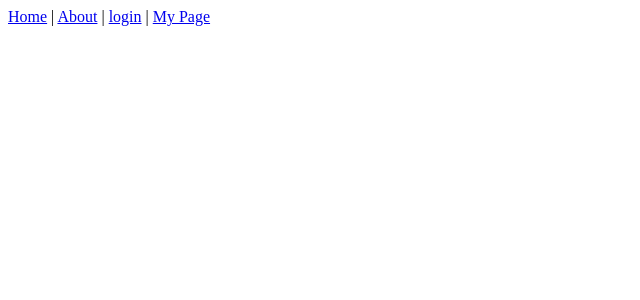
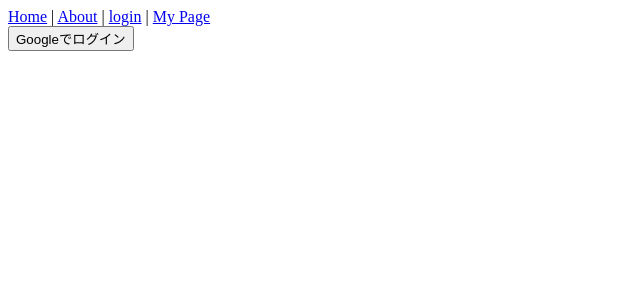
Before and after one commit to hoshiimamafarm/team-original-app, a Vue app: page /MyPage in a window 1280 px wide. Shown: the top 300 px of the page, without its empty margins (0-640 px from the left). Built offline with nearby package versions, Linux system fonts and the light colour scheme; no server answers.

Commit message:
認証の永続性

```diff
--- a/src/firebase.js
+++ b/src/firebase.js
@@ -6,6 +6,7 @@ import {
   GoogleAuthProvider,
   setPersistence,
   browserSessionPersistence,
+  signOut,
 } from "firebase/auth";
 // https://firebase.google.com/docs/web/setup#available-libraries
 
@@ -27,4 +28,5 @@ export {
   GoogleAuthProvider,
   setPersistence,
   browserSessionPersistence,
+  signOut,
 };
--- a/src/views/MyPage.vue
+++ b/src/views/MyPage.vue
@@ -2,33 +2,64 @@
   <div class="page">
     <div>{{ username }}</div>
     <img v-bind:src="userphoto" />
+    <button v-if="!username" @click="signIn">Googleでログイン</button>
+    <button v-else @click="signOut">logout</button>
   </div>
 </template>
 
 <script>
-import { getAuth, signInWithPopup, GoogleAuthProvider } from "../firebase";
+import {
+  browserSessionPersistence,
+  onAuthStateChanged,
+  setPersistence,
+} from "firebase/auth";
+import {
+  getAuth,
+  signInWithPopup,
+  GoogleAuthProvider,
+  signOut,
+} from "../firebase";
 export default {
   data() {
     return {
       userphoto: "",
       username: "",
-      login_fin: true,
     };
   },
-  mounted() {
+  methods: {
+    async signOut() {
+      const auth = getAuth();
+      signOut(auth).then(() => {
+        this.userphoto = "";
+        this.username = "";
+      });
+    },
+    async signIn() {
       const provider = new GoogleAuthProvider();
       const auth = getAuth();
+      setPersistence(auth, browserSessionPersistence);
       signInWithPopup(auth, provider)
         .then((result) => {
           const user = result.user;
-        console.log(user);
           this.userphoto = user.photoURL;
           this.username = user.displayName;
-        this.login_fin = false;
         })
         .catch((error) => {
           console.log(error);
         });
     },
+    onAuthChange() {
+      const auth = getAuth();
+      onAuthStateChanged(auth, (user) => {
+        this.username = user.displayName;
+        this.userphoto = user.photoURL;
+      });
+    },
+  },
+  created() {
+    const auth = getAuth();
+    this.username = auth.currentUser?.displayName;
+    this.onAuthChange();
+  },
 };
 </script>
```
Lines whose indentation alone changed are shown as unchanged.
